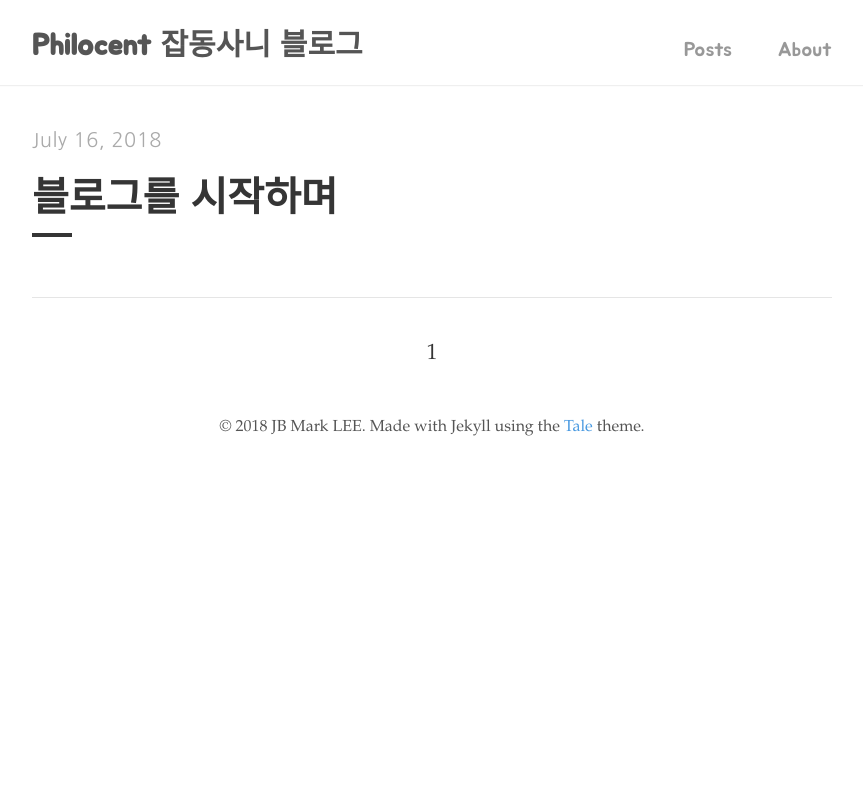
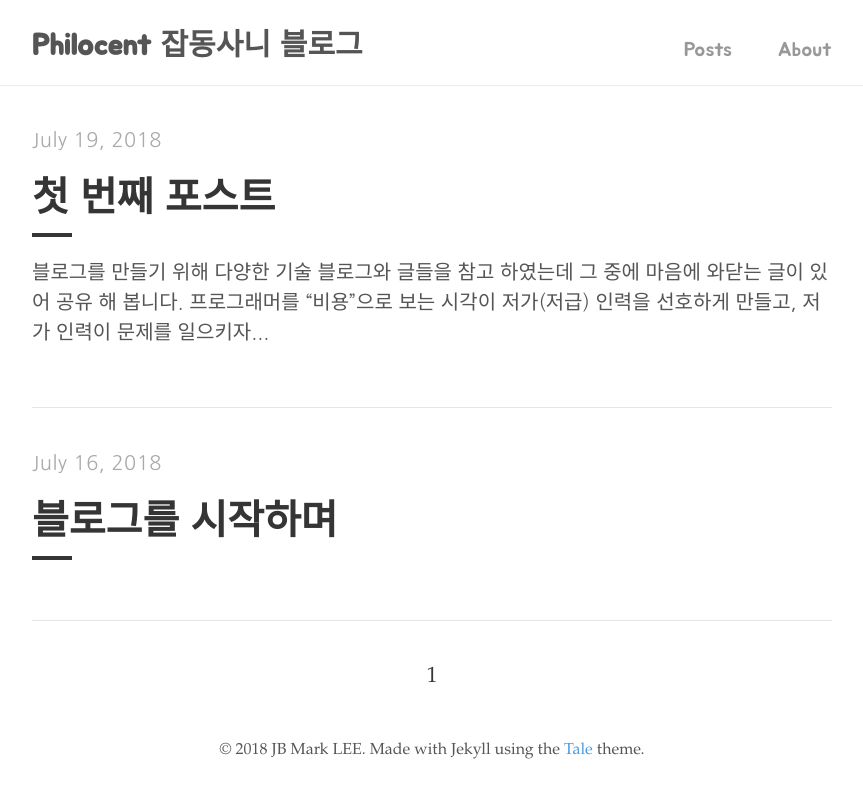
Before and after one commit to philocent/philocent.github.io, a Jekyll site: the page built from index.html, in a window 1280 px wide. Shown: the top 798 px of the page, without its empty margins (208-1071 px from the left). Built offline with Jekyll 4.4.1, drawn with Linux system fonts in a browser that asks for light colours; the list of posts is cut into pages by our own code.

Commit message:
first post and modify gem setting

```diff
--- a/Gemfile
+++ b/Gemfile
@@ -2,5 +2,3 @@
 
 source "https://rubygems.org"
 gemspec
-
-gem "jekyll-feed"
--- a/_config.yml
+++ b/_config.yml
@@ -25,8 +25,6 @@ plugins:
   - jekyll-paginate
   # - jemoji #Uncomment this to allow emoji in your post
 
-remote_theme: chesterhow/tale
-
 # Permalinks
 permalink:      /posts/:year-:month-:day/:title
 paginate:       5
--- /dev/null
+++ b/_posts/2018-07-19-first-post.md
@@ -0,0 +1,21 @@
+---
+title: 첫 번째 포스트
+---
+
+블로그를 만들기 위해 다양한 기술 블로그와 글들을 참고 하였는데 그 중에 [마음에 와닫는 글](https://www.facebook.com/fupfin.geek/posts/601525090236478)이 있어 공유 해 봅니다.
+
+> 프로그래머를 "비용"으로 보는 시각이 저가(저급) 인력을 선호하게 만들고, 저가 인력이 문제를 일으키자 이들이 문제를 덜 일으키게 만드는 기술(금융권 프레임워크라든가)과 방법론이 만들어지고, 이 기술을 사용하는 사람은 성장을 못해서 업계는  *하향 평준화*가 되고, 그 기술은 더욱 보급이 되고... \#무한루프
+> <br><br> 프로그래머는 문제 해결사입니다.
+
+<br>
+제가 현재 일하고 있는 곳은 금융유관기관입니다. 대개 하는일은 금융기관의 공통 업무들을 수행하거나 또다른 금융유관기관과 금융기관 사이에서 중계업무를 하고 있습니다. 어떻게 보면 이곳은 위에서 적은 내용을 현실적으로 보여주는 대표적인 곳입니다. 신규 프로젝트들은 거의 최저가 입찰(기술평가 없음)을 통해 이루어지고 SA란 개념은 존재 하지 않습니다. 그저 가장 비슷해 보이는 기존 업무의 소스를 가져다(아키텍쳐 및 라이브러리 등등 모든것을 포함) 오로지 보여지는 비즈니스적인 기능을 구현하는 것에 그치고 있습니다. 지속적으로 변화를 위해 몇 가지 제안을 상부에 해보면 대게 돌아 오는 말은 _"잘못 되면 너가 책임질거야?"_ 또는 _"나를 설득하기 위한 문서를 만들어와"_ 였습니다.
+
+<br>
+사실 이러한 불만과 불평은 회사 문제를 떠나 저의 부족함에 의한 결과 일것입니다. 제가 변화를 책임질 수 있을 정도로 그리고 남을 설득 할 수 있을 정도로 많이 알고 기본기가 탄탄했다면 조금은 달라졌을 수도 있을 것입니다.
+
+<br>
+그래서 블로그를 해보려 합니다. 미래는 어떻게 될지 모르지만 지금 당장 제가 할 수 있는 일은 저의 업무적인 능력, 기술을 키우는 것이라고 생각합니다. 언제까지 무엇이 잘못 되었는지 불평 불만을 나열 하는 것보다 행동으로써 변화를 만들어 나가 보고 싶습니다.
+
+<br>
+이 곳은 이런 저의 일기이자 발전을 위한 공간입니다.
+지금의 열정이 이 블로그에 수많은 글들이 남겨질 때까지 지속 되기를 바라며 첫번째 글을 마칩니다.
```
Also changed, not shown: tale.gemspec.
